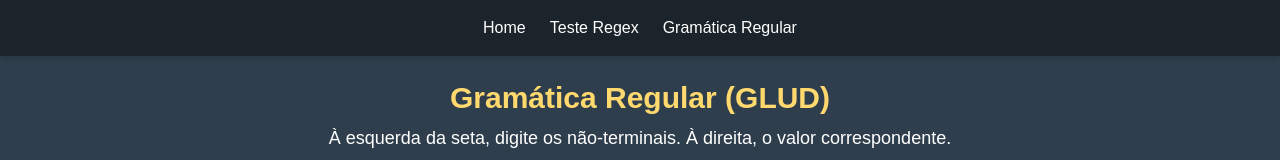
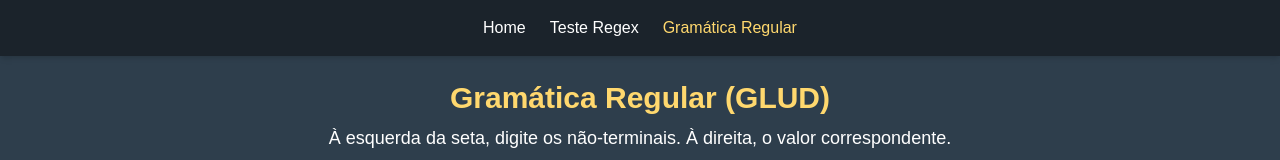
Before and after one commit to U-GCOMP/projeto-lftc, a Next.js app: page /gramatica-regular in a window 1280 px wide. Shown: the top 160 px of the page. Built offline with nearby package versions, Linux system fonts and the light colour scheme.

Commit message:
style: enhance navbar styles

```diff
--- a/src/components/navbar/navbar.tsx
+++ b/src/components/navbar/navbar.tsx
@@ -1,9 +1,19 @@
+'use client';
+
 import { AppRoutes } from "@/routes";
 import Link from "next/link";
+import { usePathname } from "next/navigation";
 
 function NavbarLink({ href, children }: { href: string; children: React.ReactNode }) {
+    const pathname = usePathname();
+    const isActive = pathname === href;
+
     return (
-        <li className="hover:underline hover:text-accent-default hover:decoration-accent-default">
+        <li className={`
+            relative transition-all duration-200 hover:text-accent-default
+            after:content-[''] after:absolute after:w-0 after:h-[1px] after:bg-accent-default after:bottom-0 after:left-1/2 after:transition-all after:duration-200 hover:after:w-full hover:after:left-0
+            ${isActive ? 'text-accent-default' : ''}
+        `}>
             <Link href={href}>{children}</Link>
         </li>
     )
@@ -11,12 +21,12 @@ function NavbarLink({ href, children }: { href: string; children: React.ReactNod
 
 export default function Navbar() {
     return (
-        <nav className="bg-brand-1000 text-white py-4 shadow-md">
-        <ul className="flex space-x-6 justify-center">
-          <NavbarLink href={AppRoutes.HOME}>Home</NavbarLink>
-          <NavbarLink href={AppRoutes.TESTE_REGEX}>Teste Regex</NavbarLink>
-          <NavbarLink href={AppRoutes.GRAMATICA_REGULAR}>Gramática Regular</NavbarLink>
-        </ul>
-      </nav>
+        <nav className="sticky top-0 left-0 right-0 bg-brand-1000 text-white py-4 shadow-md">
+            <ul className="flex space-x-6 justify-center text-[clamp(1rem,calc(0.5rem+0.5vw),3rem)]">
+                <NavbarLink href={AppRoutes.HOME}>Home</NavbarLink>
+                <NavbarLink href={AppRoutes.TESTE_REGEX}>Teste Regex</NavbarLink>
+                <NavbarLink href={AppRoutes.GRAMATICA_REGULAR}>Gramática Regular</NavbarLink>
+            </ul>
+        </nav>
     )
 }
```
